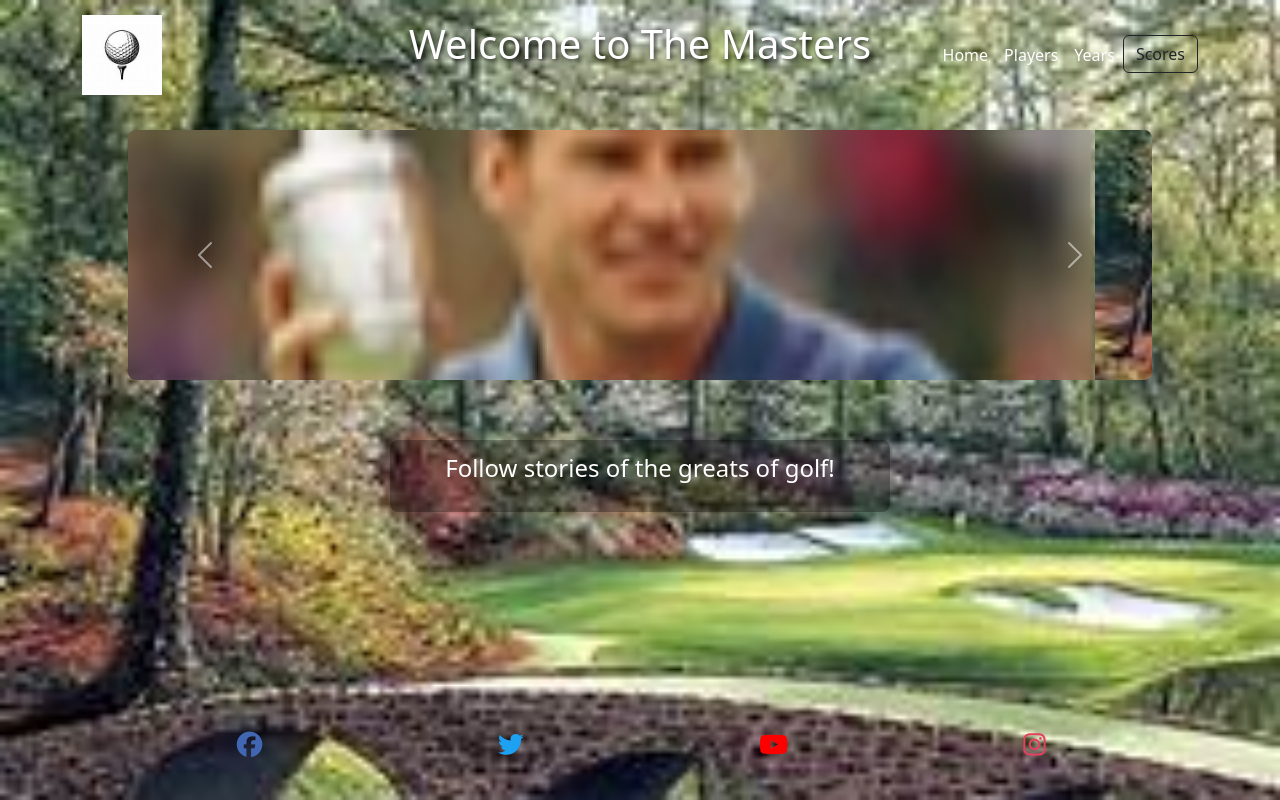
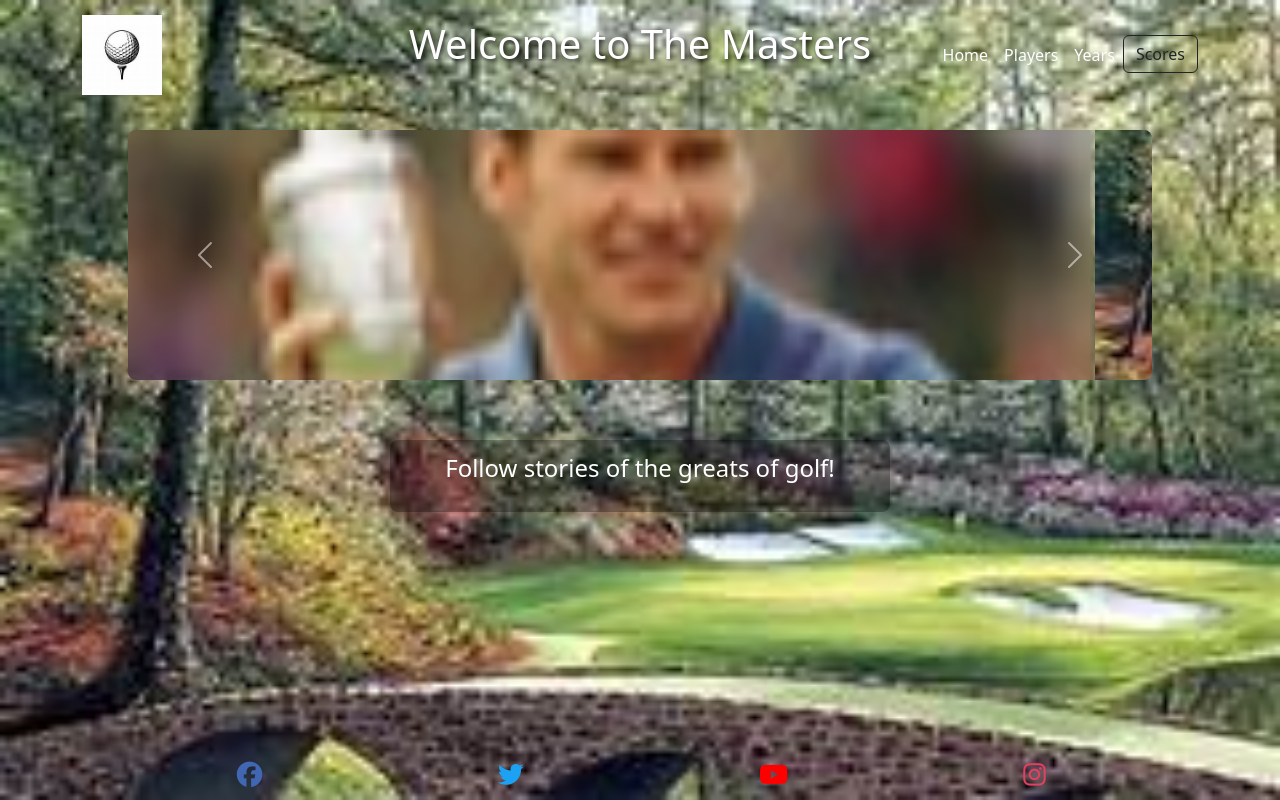
Before and after one commit to Richard-L4/the-majors-2, a plain HTML site: page index.html in a window 1280 px wide. Drawn offline with nearby package versions, Linux system fonts and the light colour scheme.

Commit message:
move socials

```diff
--- a/assets/style.css
+++ b/assets/style.css
@@ -1,4 +1,9 @@
-/* Set background image on the body */
+/* Asterisk wildcard selector to override default styles added by the browser */
+* {
+    padding: 0;
+    margin: 0;
+    box-sizing: border-box;
+}/* Set background image on the body */
 body {
     background-image: url('../assets/images/th (27).jpg'); /* Your background image */
     background-size: cover;
@@ -117,7 +122,7 @@ main {
 
 footer {
     background-color: transparent; /* Optional: Adjust as needed */
-    padding: 20px 0;
+    padding: 5px 0;
     margin-top: auto; /* Keeps footer at the bottom */
 }
 
```
